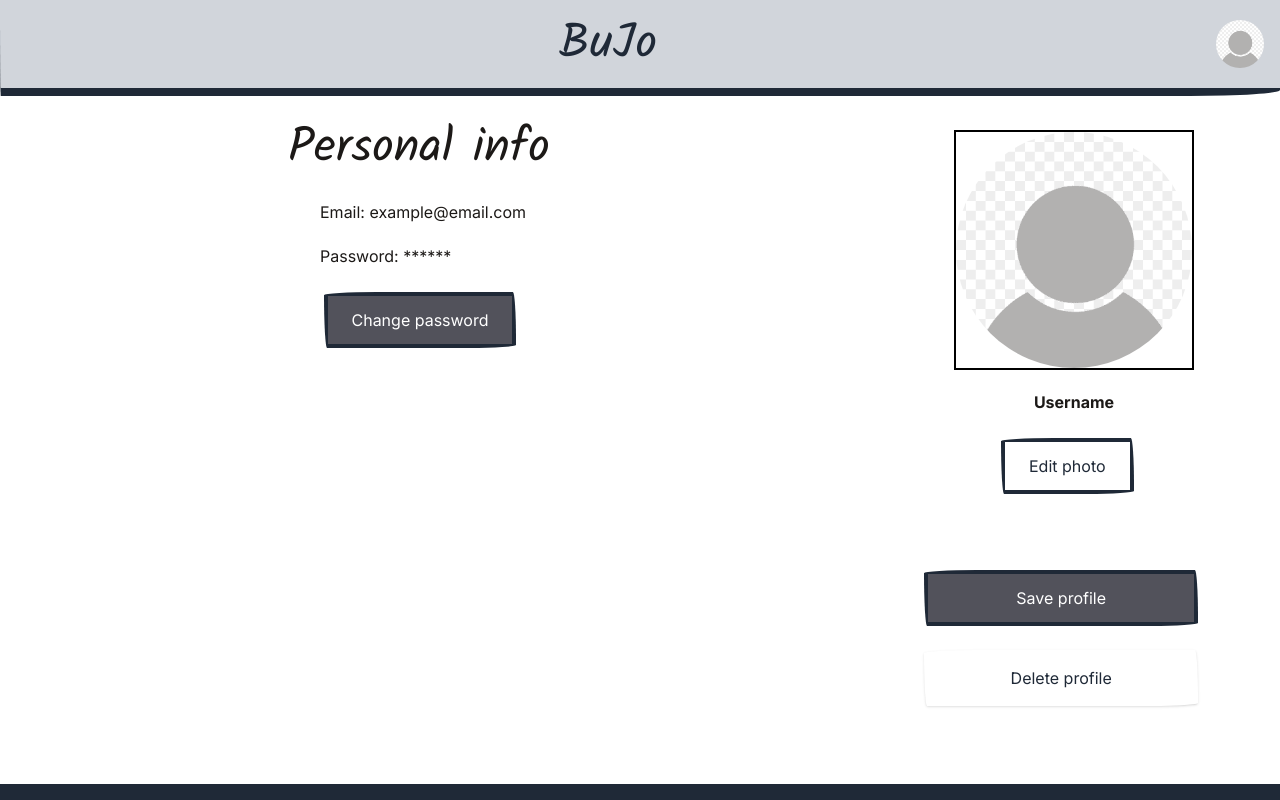
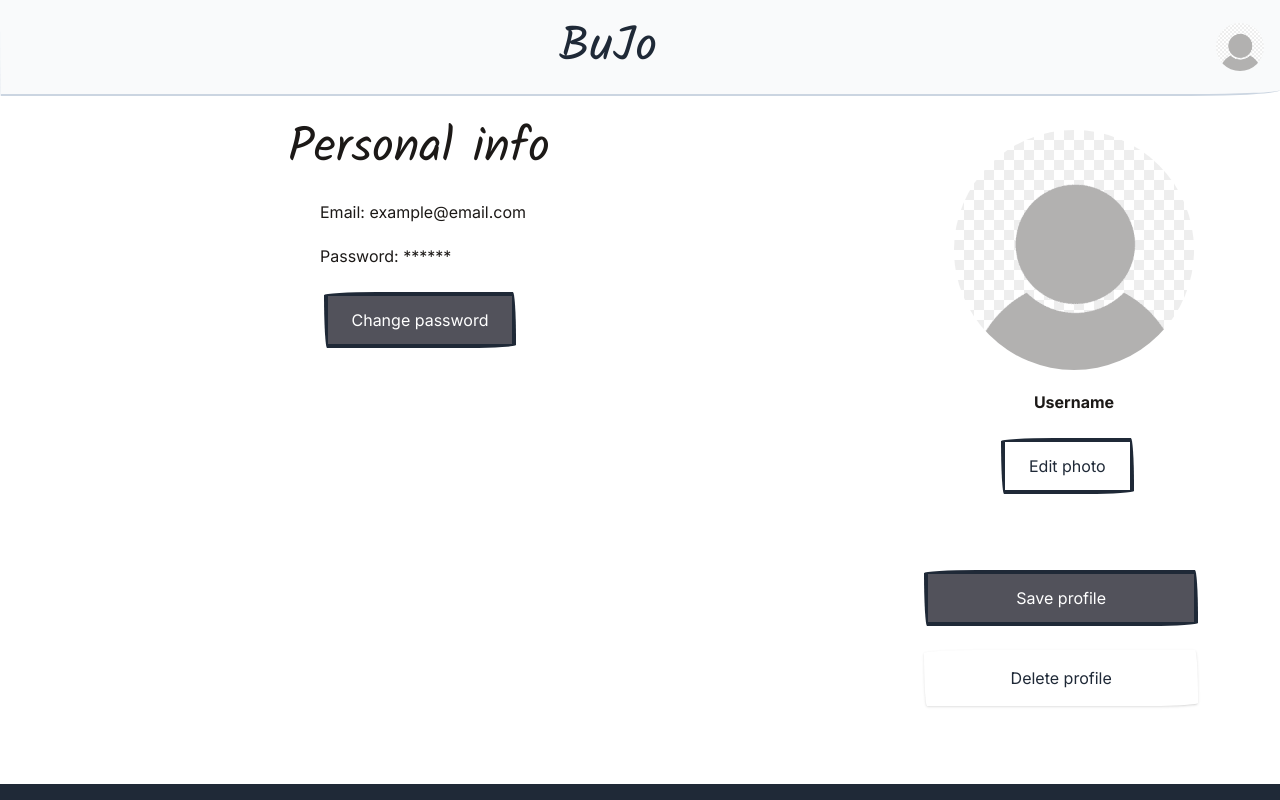
Before and after one commit to Sharkaw/bujoapp, a Next.js app in the folder bujo-app/: page /profile in a window 1280 px wide. Shown: the top 800 px of the page. Built offline with nearby package versions, Linux system fonts and the light colour scheme; no server answers; the database is empty.

Commit message:
header border testing

```diff
--- a/bujo-app/src/app/components/layout/Header.js
+++ b/bujo-app/src/app/components/layout/Header.js
@@ -5,7 +5,7 @@ import "./styles.css";
 
 export default function Header() {
     return (
-        <div className="header flex items-center justify-between p-2 w-full h-24 bg-gray-300 border-b-gray-800 border-solid border-b-8">
+        <div className="header flex items-center justify-between p-2 w-full h-24 bg-gray-50 border-b-slate-300 border-solid border-b-2">
             <Link href="/" className="flex-1 text-center">
                 <h1 className="text-gray-800 mb-0 p-2">BuJo</h1>
             </Link>
--- a/bujo-app/src/app/components/layout/SidebarMenu.js
+++ b/bujo-app/src/app/components/layout/SidebarMenu.js
@@ -21,7 +21,7 @@ const userLoggedIn = true;
 export default function SidebarMenu({ journals }) {
     if (userLoggedIn) {
         return (
-            <div className="bg-gray-50 h-full border-gray-300 border-solid border-r-8 sidebar">
+            <div className="bg-gray-50 h-full border-slate-300 border-solid border-r-4 sidebar">
                 <Sidebar className="md:mt-8 md:ml-4 p-2">
                     <Sidebar.Items className="text-gray-800">
                         <Sidebar.ItemGroup>
--- a/bujo-app/src/app/components/layout/styles.css
+++ b/bujo-app/src/app/components/layout/styles.css
@@ -1,10 +1,10 @@
 .sidebar {
-    border-radius: 0 10px 10px 0 / 0 225px 225px 0;
+  border-radius: 0 10px 10px 0 / 0 225px 225px 0;
 }
 .itemStyle {
-    @apply text-gray-800 hover:bg-gray-400  focus:bg-gray-400 active:bg-gray-400 text-left;
+  @apply text-gray-800 hover:bg-gray-400  focus:bg-gray-400 active:bg-gray-400 text-left;
 }
 
 .header {
-    border-radius: 255px 0px 225px 2px/0px 225px 15px 225px;
+  border-radius: 255px 0px 225px 2px/0px 225px 15px 225px;
 }
--- a/bujo-app/src/app/profile/page.js
+++ b/bujo-app/src/app/profile/page.js
@@ -16,7 +16,7 @@ const ProfilePage = () => {
       </div>
       <div className="flex flex-col w-full md:w-1/3 justify-around mx-auto max-w-80 mt-10 md:mt-0 pr-3">
         <div>
-          <div className="border-black border-2 max-w-40 md:max-w-60 mx-auto">
+          <div className="max-w-40 md:max-w-60 mx-auto">
             <Image src={profile} alt="user" className=" rounded-full" />
           </div>
           <p className="w-full text-stone-900 my-5 text-center font-bold">Username</p>
```
